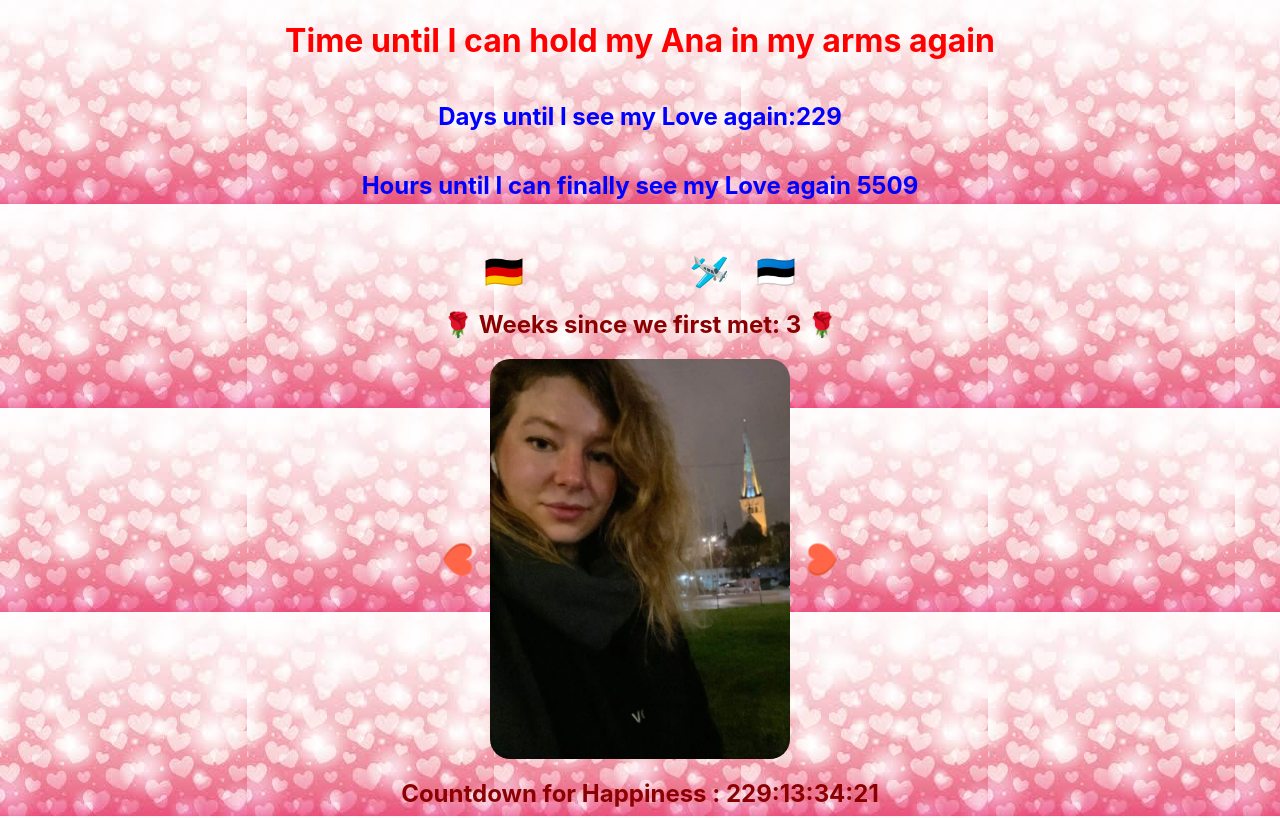
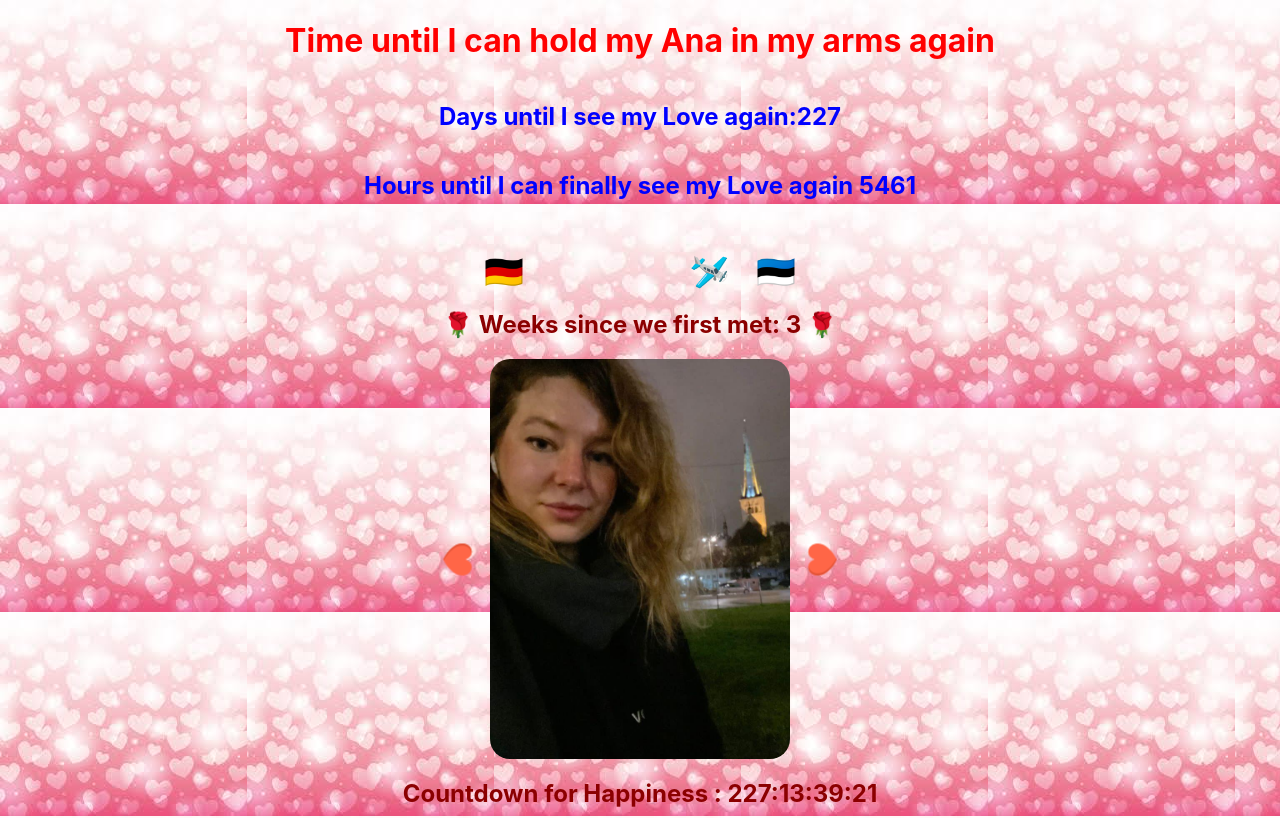
Before and after one commit to FinnyChSt/SeeMyLoveAgain, a React (Create React App) app: page / in a window 1280 px wide. Shown: the top 818 px of the page. Built offline with nearby package versions, Linux system fonts and the light colour scheme.

Commit message:
change Dates (#15)

```diff
--- a/src/App.tsx
+++ b/src/App.tsx
@@ -26,7 +26,7 @@ import {
 } from "./App.styledComponents";
 
 function App() {
-  const arrival = new Date(2023, 6, 8, 0, 20).getTime();
+  const arrival = new Date(2023, 6, 6, 0, 25).getTime();
   const startDate = new Date(2023, 4, 24, 17, 10).getTime();
   const dayWeMet = new Date(2022, 9, 27).getTime();
   const currentDate = Date.now();
```
